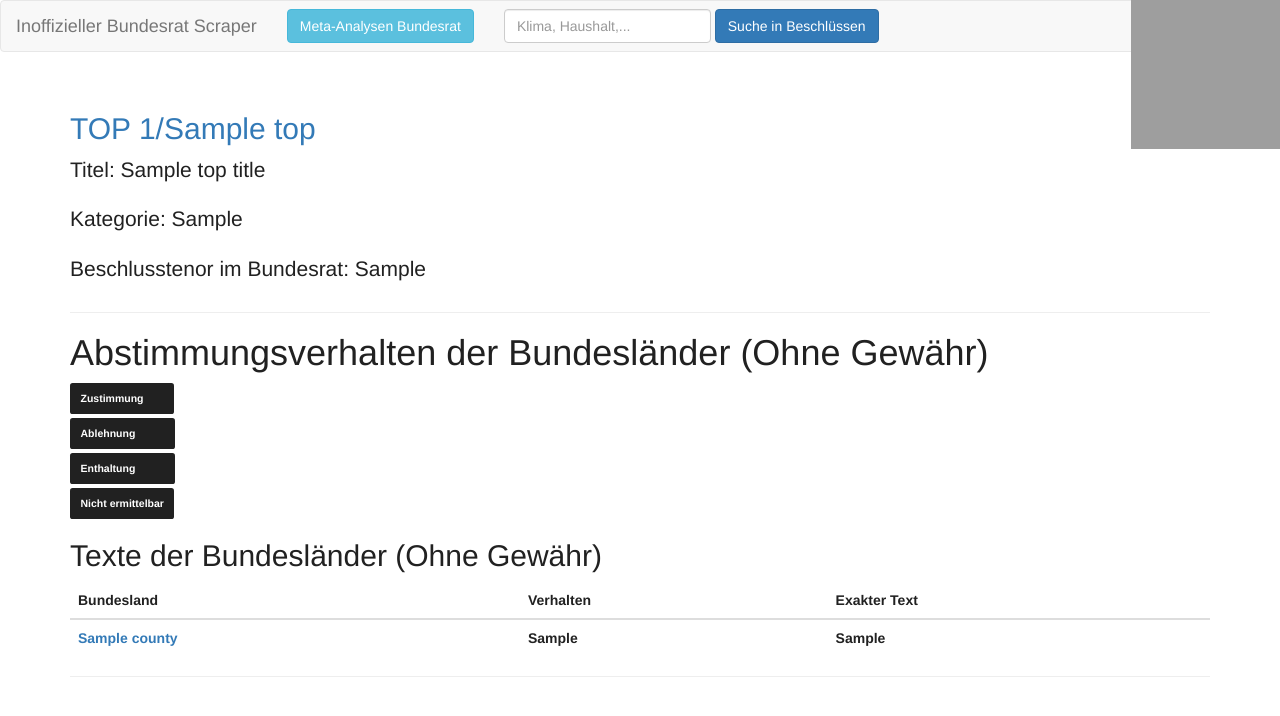
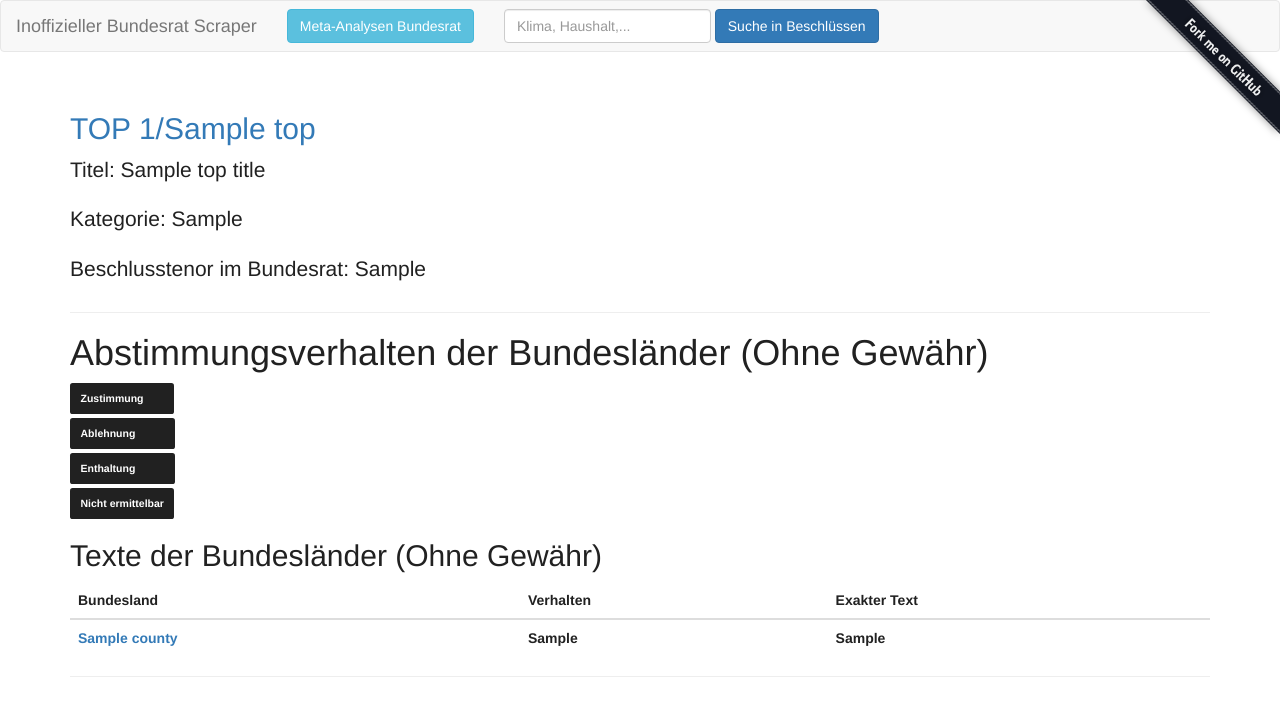
Before and after one commit to NWuensche/bundesrat-scraper-website, a Django app: template scraper/templates/json.html in a window 1280 px wide. Shown: the top 716 px of the page. Run offline with Django 3.2, Linux system fonts and the light colour scheme; the template is opened without the code that fills it: most values are stand-ins (such as "Sample title", 1, 10 or a date in 2020); lists and menus that the app fills with data are empty; some libraries are stand-ins or nearby versions; grey boxes are pictures that could not be loaded.

Commit message:
local image

```diff
--- a/scraper/templates/base.html
+++ b/scraper/templates/base.html
@@ -20,7 +20,7 @@
       {% block content %}{% endblock %}
 
       <a href="https://github.com/NWuensche/bundesrat-scraper-website" class="githubbadge">
-        <img width="149" height="149" class="githubbadge" src="https://github.blog/wp-content/uploads/2008/12/forkme_right_darkblue_121621.png?resize=149%2C149" class="attachment-full size-full" alt="Fork me on GitHub" data-recalc-dims="1">
+        <img width="149" height="149" class="githubbadge" src="{% static 'forkme.png' %}" class="attachment-full size-full" alt="Fork me on GitHub" data-recalc-dims="1">
       </a>
   </body>
 </html>
```
Also changed, not shown: scraper/static/forkme.png (added).
